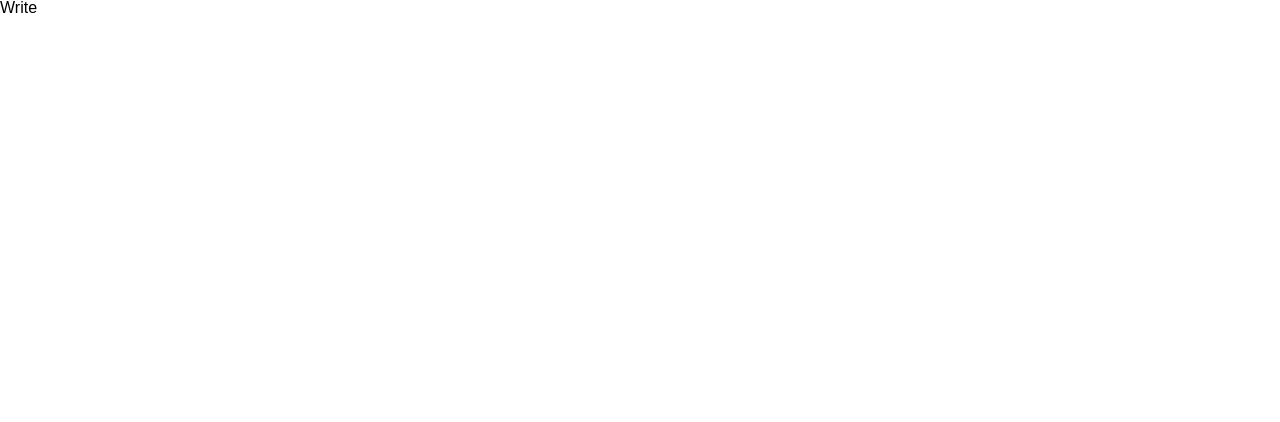
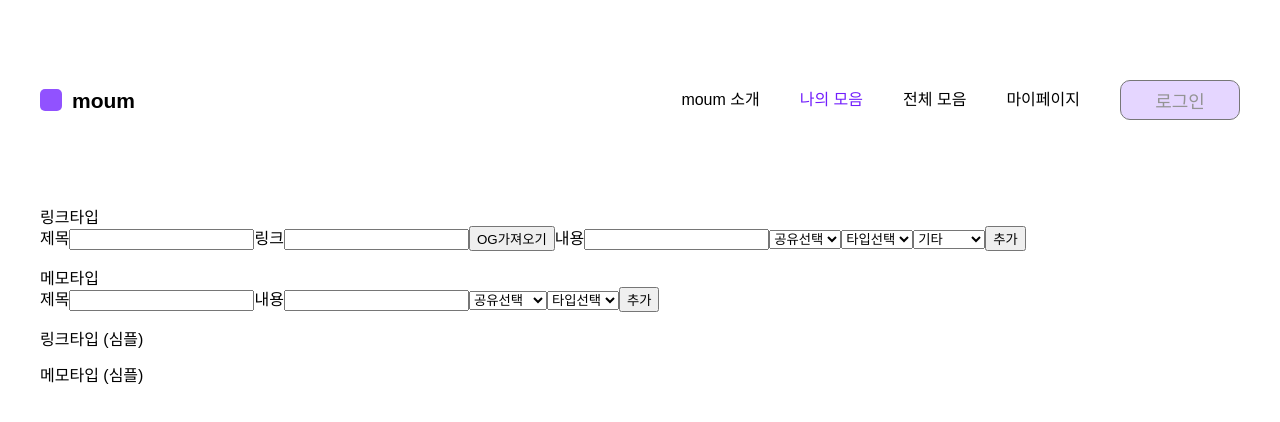
Before and after one commit to gridy-project/moum, a React (Create React App) app: page /write in a window 1280 px wide. Shown: the top 422 px of the page. Built offline with nearby package versions, Linux system fonts and the light colour scheme; a web font is replaced by a local one.

Commit message:
FIX : 테스트를 위한 코드 작성 및 slice 일부 변경

```diff
--- a/src/pages/Write.jsx
+++ b/src/pages/Write.jsx
@@ -1,7 +1,104 @@
+import { useCallback, useState } from "react";
+import { useDispatch } from "react-redux";
+import styled from "styled-components";
+import Container from "../components/common/Container";
+import Header from "../components/common/Header";
+import useHandleChange from "../hooks/useHandleChange";
+import { addPieceThunk } from "../redux/modules/moumSlice";
+import { instance } from "../shared/axios";
+import { typeCategory } from "../shared/type";
+
 function Write() {
+  const dispatch = useDispatch();
+  const [input, setInput, handleChange] = useHandleChange({
+    subject: "",
+    link: "",
+    content: "",
+    share: "NONE",
+    type: "NONE",
+    category: "기타",
+  });
+
+  const addPiece = (e) => {
+    e.preventDefault();
+    dispatch(addPieceThunk(input));
+  }
+
+  const getOG = async (e) => {
+    e.preventDefault();
+    // e.stopPropagation();
+
+    try {
+      const response = await instance.post("/image/og", {url: input.link});
+      const {image, title, description} = response.data;
+      setInput((current) => ({...current, image, subject: title, content: description}));
+    } catch (err) {
+      console.log(err);
+    }
+  }
+
   return (
-    <div>Write</div>
+    <Container>
+      <Header />
+      <div>
+        <Divide>
+          <div>링크타입</div>
+          <form onSubmit={addPiece}>
+            제목<input type="text" onChange={handleChange("subject")} value={input.subject} />
+            링크<input type="text" onChange={handleChange("link")} value={input.link} />
+            <button onClick={getOG}>OG가져오기</button>
+            내용<input type="text" onChange={handleChange("content")} value={input.content} />
+            <select onChange={handleChange("share")} value={input.share}>
+              <option value="NONE">공유선택</option>
+              <option value="PUBLIC">공개</option>
+              <option value="PRIVATE">비공개</option>
+            </select>
+            <select onChange={handleChange("type")} value={input.type}>
+              <option value="NONE">타입선택</option>
+              <option value="LINK">링크</option>
+              <option value="MEMO">메모</option>
+            </select>
+            <select onChange={handleChange("category")} value={input.category}>
+              {typeCategory.map((opt) => {
+                return <option key={opt.value} value={opt.value}>{opt.text}</option>
+              })}
+            </select>
+            <button>추가</button>
+          </form>
+        </Divide>
+        <Divide>
+          <div>메모타입</div>
+          <form onSubmit={addPiece}>
+            제목<input type="text" onChange={handleChange("subject")} value={input.subject} />
+            내용<input type="text" onChange={handleChange("content")} value={input.content} />
+            <select onChange={handleChange("type")} value={input.type}>
+              <option value="NONE">공유선택</option>
+              <option value="PUBLIC">PUBLIC</option>
+              <option value="PRIVATE">PRIVATE</option>
+            </select>
+            <select onChange={handleChange("type")} value={input.type}>
+              <option value="NONE">타입선택</option>
+              <option value="LINK">링크</option>
+              <option value="MEMO">메모</option>
+            </select>
+            <button>추가</button>
+          </form>
+        </Divide>
+        <Divide>
+          <div>링크타입 (심플)</div>
+          <form></form>
+        </Divide>
+        <Divide>
+          <div>메모타입 (심플)</div>
+        </Divide>
+      </div>
+    </Container>
   );
 }
 
+const Divide = styled.div`
+  padding: 10px 0;
+  width: 1200px;
+`;
+
 export default Write;
--- a/src/redux/modules/moumSlice.js
+++ b/src/redux/modules/moumSlice.js
@@ -39,7 +39,7 @@
         boardType: data.type,
         category: data.category,
       }
-      const response = await instance.post("/board/detail", moum);
+      const response = await instance.post("/board", moum);
       // dispatch(addData({ id: response.data, ...data }));
       console.log(response);
     } catch (err) {
@@ -87,13 +87,13 @@
 const moumSlice = createSlice({
   name: "post",
   initialState: {
-    list: {
-      boardList: [],
-    }
+    boardList: [],
+    folderList: []
   },
   reducers: {
     setMoum: (state, action) => {
-      state.list = action.payload;
+      state.boardList = action.payload.boardList;
+      state.folderList = action.payload.folderList;
     },
     // addData: (state, action) => {
     //   state.list.boardList.push(action.payload);
--- a/src/redux/modules/userSlice.js
+++ b/src/redux/modules/userSlice.js
@@ -57,10 +57,12 @@
   name: "user",
   initialState: {
     isLogin: false,
+    isLoad: false
   },
   reducers: {
     setLoginStatus: (state, action) => {
       state.isLogin = action.payload;
+      state.isLoad = true;
     }
   },
 });
```
